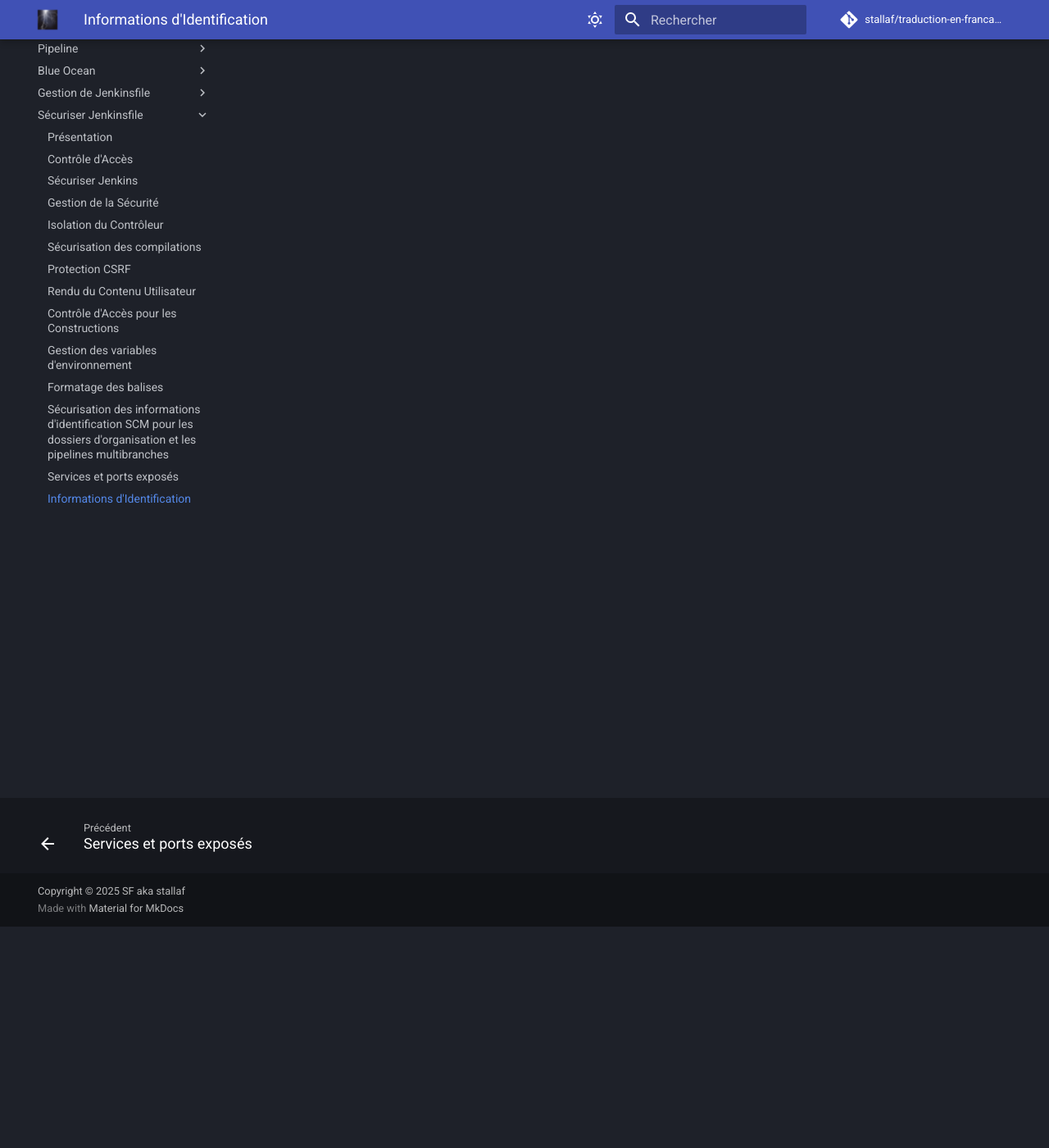
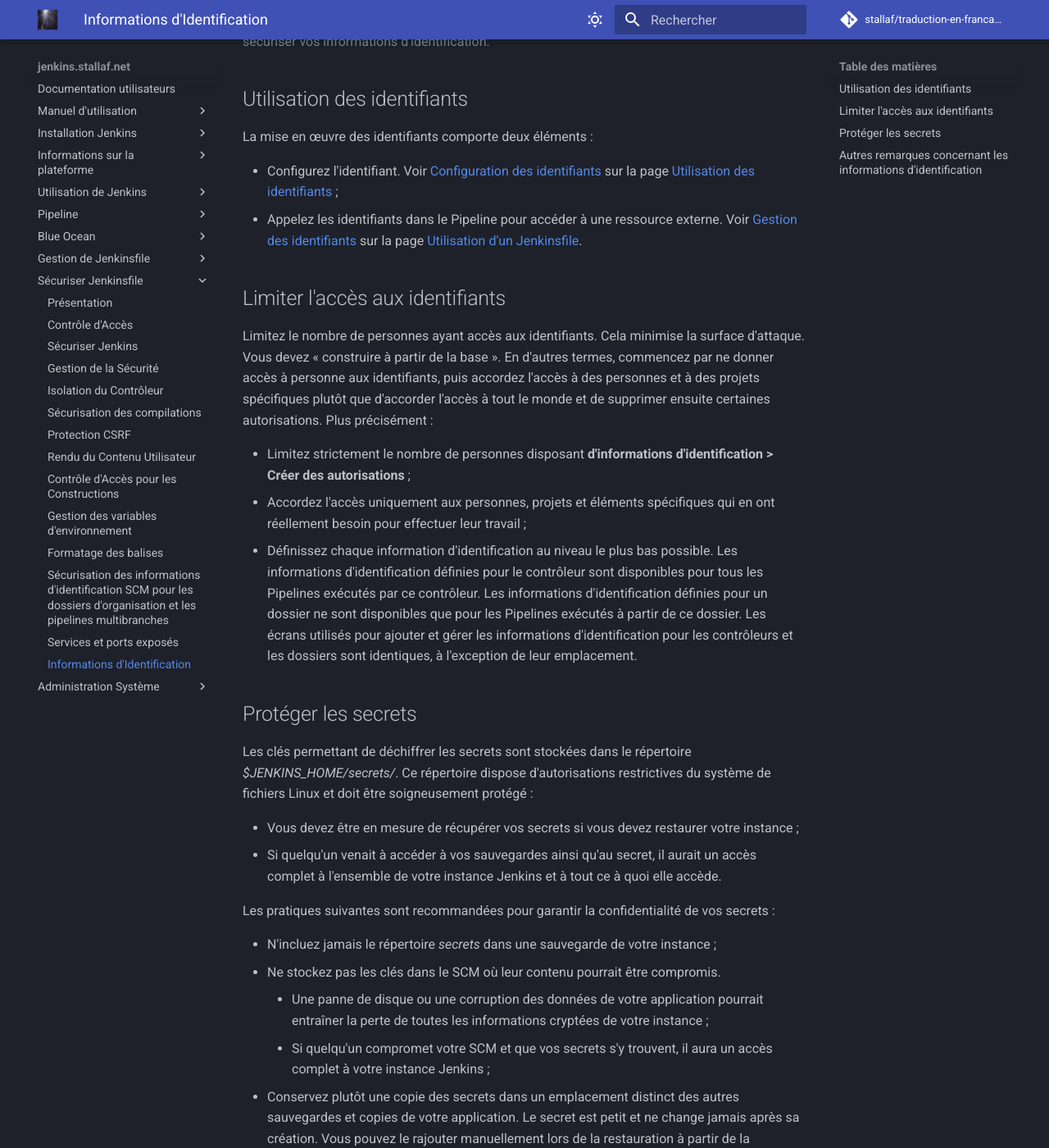
Before and after one commit to stallaf/traduction-en-francais-de-la-documentation-de-JENKINS, an MkDocs documentation site: the page built from docs/securite-informations-identification.md, in a window 1280 px wide and 1400 px high, scrolled down 270 px. Shown: the whole window at 82% size. Built offline with MkDocs 1.6.1 and Material for MkDocs 9.7.7, drawn with Linux system fonts in a browser that asks for light colours; comment, search, counter and statistics services are not loaded; the version menu is left out; some of the changed text lies outside the part shown.

Commit message:
Rédaction securite-informations-identification.md Ajout nouvelle ligne au menu mydocs.yml

```diff
--- a/docs/securite-informations-identification.md
+++ b/docs/securite-informations-identification.md
@@ -1 +1,41 @@
 # Informations d'Identification
+
+<div class="couleur-introduction">
+Utilisez des informations d'identification pour sécuriser l'accès aux sites et applications externes pouvant interagir avec Jenkins, tels que les référentiels d'artefacts, les systèmes et services de stockage dans le cloud et les bases de données. Cette méthode est à la fois plus sûre et plus pratique que le codage en dur des noms d'utilisateur et mots de passe ou d'autres dispositifs d'authentification dans chaque Pipeline.
+
+Cette page résume les meilleures pratiques pour sécuriser vos informations d'identification.
+</div>
+
+## Utilisation des identifiants
+
+La mise en œuvre des identifiants comporte deux éléments :
+
+* Configurez l'identifiant. Voir [Configuration des identifiants](./utilisation-identifiants.md#configuration-des-informations-didentification) sur la page [Utilisation des identifiants](./utilisation-identifiants.md) ;
+* Appelez les identifiants dans le Pipeline pour accéder à une ressource externe. Voir [Gestion des identifiants](./pipeline-jenkinsfile.md#gestion-des-informations-didentification) sur la page [Utilisation d'un Jenkinsfile](./pipeline-jenkinsfile.md).
+
+## Limiter l'accès aux identifiants
+
+Limitez le nombre de personnes ayant accès aux identifiants. Cela minimise la surface d'attaque. Vous devez « construire à partir de la base ». En d'autres termes, commencez par ne donner accès à personne aux identifiants, puis accordez l'accès à des personnes et à des projets spécifiques plutôt que d'accorder l'accès à tout le monde et de supprimer ensuite certaines autorisations. Plus précisément :
+
+* Limitez strictement le nombre de personnes disposant **d'informations d'identification > Créer des autorisations** ;
+* Accordez l'accès uniquement aux personnes, projets et éléments spécifiques qui en ont réellement besoin pour effectuer leur travail ;
+* Définissez chaque information d'identification au niveau le plus bas possible. Les informations d'identification définies pour le contrôleur sont disponibles pour tous les Pipelines exécutés par ce contrôleur. Les informations d'identification définies pour un dossier ne sont disponibles que pour les Pipelines exécutés à partir de ce dossier. Les écrans utilisés pour ajouter et gérer les informations d'identification pour les contrôleurs et les dossiers sont identiques, à l'exception de leur emplacement.
+
+## Protéger les secrets
+
+Les clés permettant de déchiffrer les secrets sont stockées dans le répertoire _$JENKINS_HOME/secrets/_. Ce répertoire dispose d'autorisations restrictives du système de fichiers Linux et doit être soigneusement protégé :
+
+* Vous devez être en mesure de récupérer vos secrets si vous devez restaurer votre instance ;
+* Si quelqu'un venait à accéder à vos sauvegardes ainsi qu'au secret, il aurait un accès complet à l'ensemble de votre instance Jenkins et à tout ce à quoi elle accède.
+
+Les pratiques suivantes sont recommandées pour garantir la confidentialité de vos secrets :
+
+* N'incluez jamais le répertoire _secrets_ dans une sauvegarde de votre instance ;
+* Ne stockez pas les clés dans le SCM où leur contenu pourrait être compromis.
+    * Une panne de disque ou une corruption des données de votre application pourrait entraîner la perte de toutes les informations cryptées de votre instance ;
+    * Si quelqu'un compromet votre SCM et que vos secrets s'y trouvent, il aura un accès complet à votre instance Jenkins ;
+* Conservez plutôt une copie des secrets dans un emplacement distinct des autres sauvegardes et copies de votre application. Le secret est petit et ne change jamais après sa création. Vous pouvez le rajouter manuellement lors de la restauration à partir de la sauvegarde.
+
+## Autres remarques concernant les informations d'identification
+
+Modifiez fréquemment les informations d'identification sous-jacentes (nom d'utilisateur/mot de passe, texte secret, etc.).
--- a/mkdocs.yml
+++ b/mkdocs.yml
@@ -190,3 +190,5 @@ nav:
     - Sécurisation des informations d'identification SCM pour les dossiers d'organisation et les pipelines multibranches: securite-securisation-des-informations-identification.md
     - Services et ports exposés: securite-services-et-ports-exposes.md
     - Informations d'Identification: securite-informations-identification.md
+  - Administration Système:
+    - Présentation: administration-systeme-presentation.md
```
